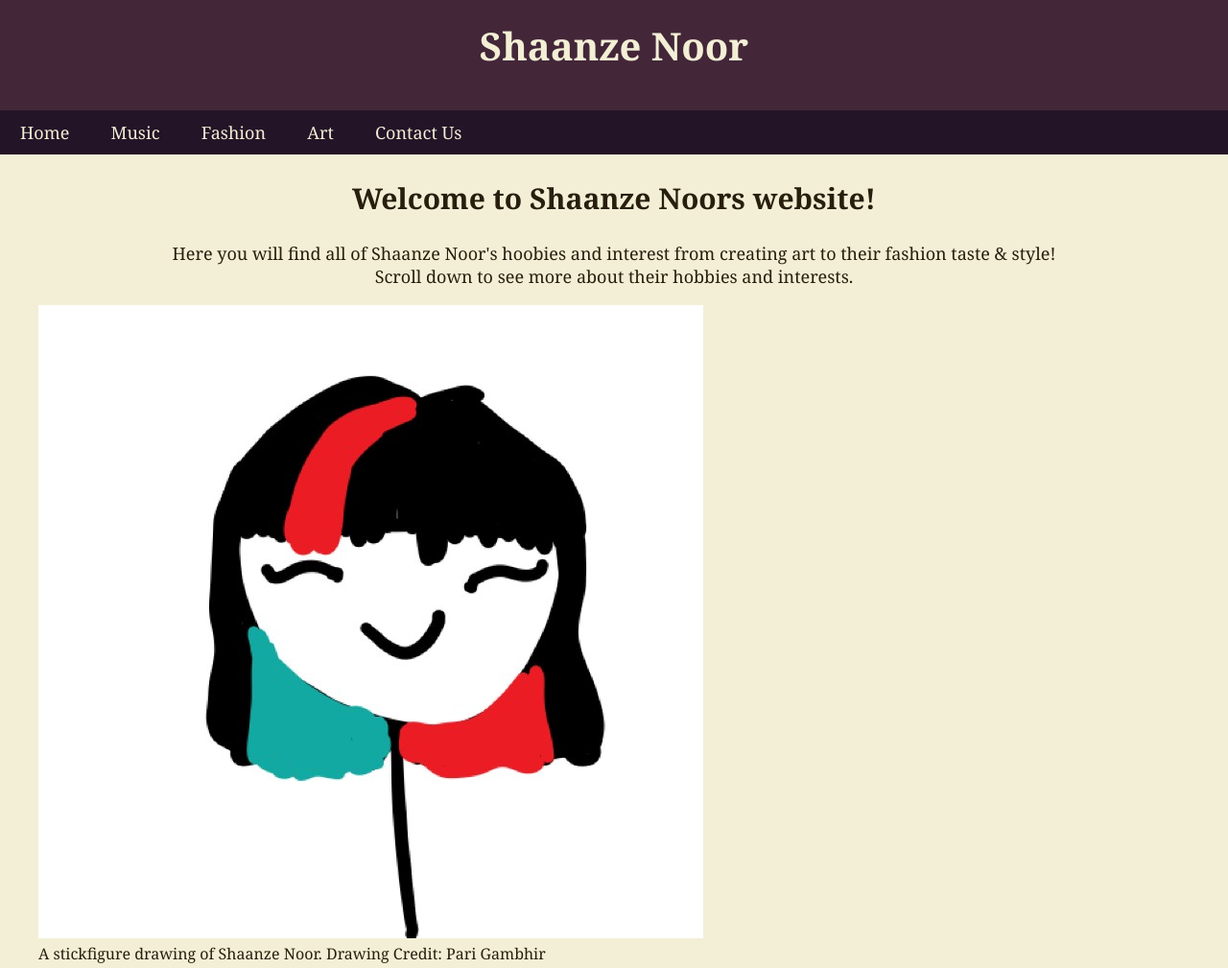
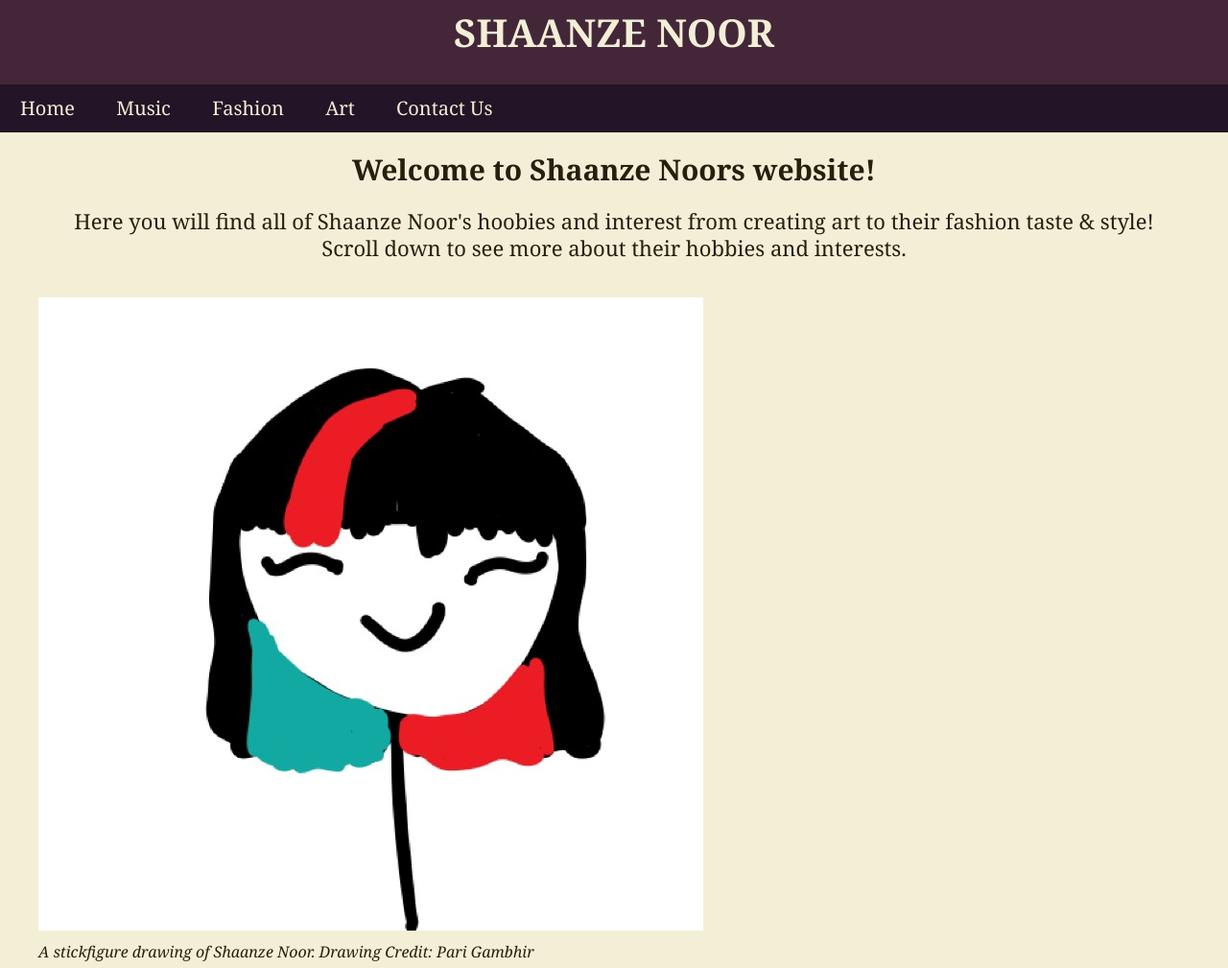
Before and after one commit to parigambhir/firstcssassessment, a plain HTML site: page index.html in a window 1280 px wide. Shown: the top 1009 px of the page at 96% size. Drawn offline with Linux system fonts and the light colour scheme.

Commit message:
fixed stuff

```diff
--- a/index.html
+++ b/index.html
@@ -20,7 +20,7 @@
       }
       /* an ID that centers the introduction paragraph and makes it bigger*/
       #intro-p {
-        font-size: 18px;
+        font-size: 22px;
         text-align: center;
       }
       /*Allows for there to be 3 collumns side by side (#row ID is what actually makes the divs go side by side) and then styling for the columns*/
@@ -41,7 +41,7 @@
         display: table;
         clear: both;
       }
-      /* mostly text decoration for the buttons any any other words*/
+      /* mostly text decoration for the buttons*/
       button {
         text-decoration: bold;
         color: #381f3d;
--- a/stylesheets/css-pages-styles.css
+++ b/stylesheets/css-pages-styles.css
@@ -5,6 +5,7 @@ body {
   color: #271e0d;
   font-size: 20px;
   font-family: Georgia, "Times New Roman", Times, serif;
+  line-height: 28px;
 }
 /*styling and what makes the header take up all the screen width*/
 header {
@@ -15,6 +16,7 @@ header {
 /*styling for the footer and so it takes up the full screen width*/
 footer {
   background-color: #432739;
+  font-size: 18px;
   width: 100%;
   padding: 8 px;
   margin: 0px;
@@ -25,7 +27,7 @@ footer {
 .nav-link {
   padding: 10px;
   margin: 0px;
-  font-size: 18px;
+  font-size: 20px;
   background-color: #241427;
   color: #f3efd6;
 }
@@ -42,6 +44,7 @@ footer {
 /*exra styling for the main header*/
 h1 {
   font-size: 40px;
+  text-transform: uppercase;
   padding: 20px;
   margin: 0;
   text-align: center;
@@ -53,5 +56,7 @@ ul {
   list-style-type: none;
 }
 figure {
+  display: inline-block;
+  font-style: italic;
   font-size: 16px;
 }
```
